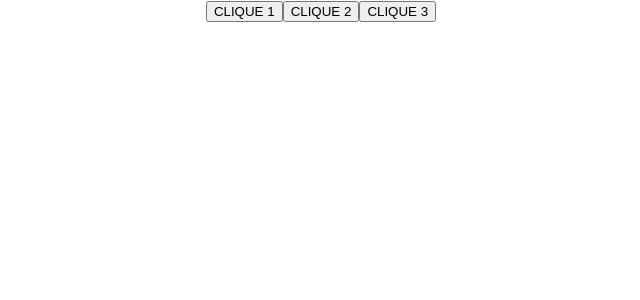
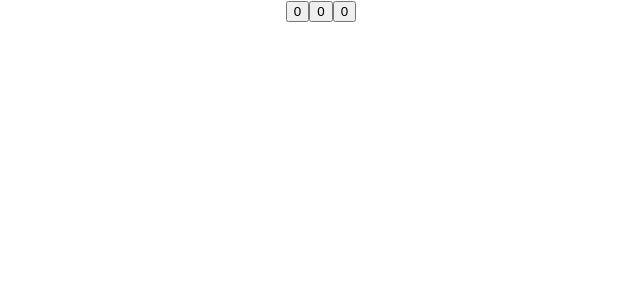
Before and after one commit to jfzini/trybe-exercicios, a React (Create React App) app in the folder front-end/introducao-react/dia-03-estados-eventos/fancy-buttons/: page / in a window 1280 px wide. Shown: the top 300 px of the page, without its empty margins (319-959 px from the left). Built offline with nearby package versions, Linux system fonts and the light colour scheme.

Commit message:
testing state handling

```diff
--- a/front-end/introducao-react/dia-03-estados-eventos/fancy-buttons/src/App.js
+++ b/front-end/introducao-react/dia-03-estados-eventos/fancy-buttons/src/App.js
@@ -3,22 +3,34 @@ import './App.css';
 
 class App extends React.Component {
 
+  state = {
+    counter1: 0,
+    counter2: 0,
+    counter3: 0,
+  }
+
   handleClick1 = () => {
-    console.log(this);
+    this.setState((prevState, _props) => ({
+      counter1: prevState.counter1 + 1,
+    }))
   }
   handleClick2 = () => {
-    console.log(this);
+    this.setState((prevState, _props) => ({
+      counter2: prevState.counter2 + 1,
+    }))
   }
   handleClick3 = () => {
-    console.log(this);
+    this.setState((prevState, _props) => ({
+      counter3: prevState.counter3 + 1,
+    }))
   }
 
   render() {
     return (
       <div className="App">
-        <button onClick={this.handleClick1}>CLIQUE 1</button>
-        <button onClick={this.handleClick2}>CLIQUE 2</button>
-        <button onClick={this.handleClick3}>CLIQUE 3</button>
+        <button onClick={this.handleClick1}>{this.state.counter1}</button>
+        <button onClick={this.handleClick2}>{this.state.counter2}</button>
+        <button onClick={this.handleClick3}>{this.state.counter3}</button>
       </div>
     );
   }
```
